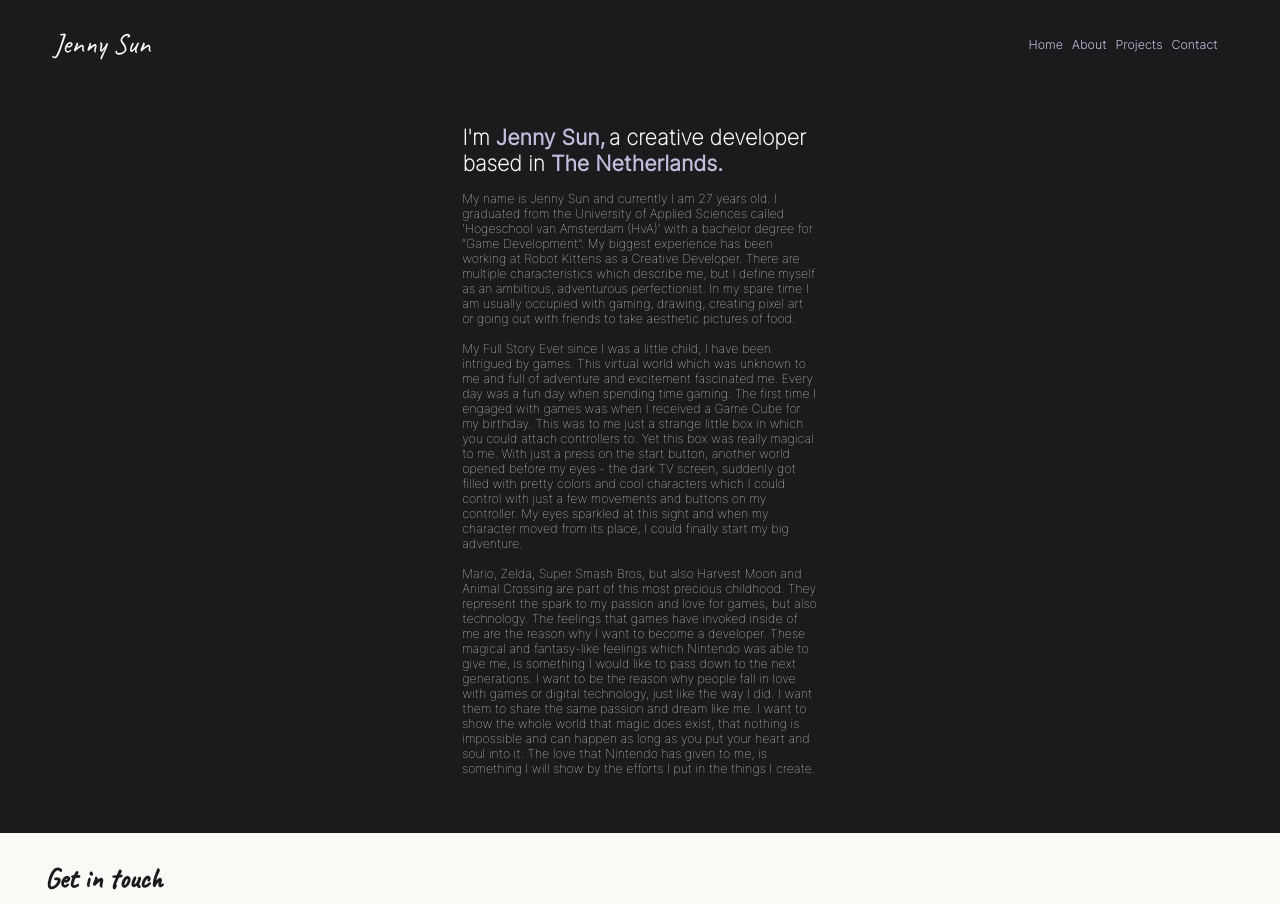
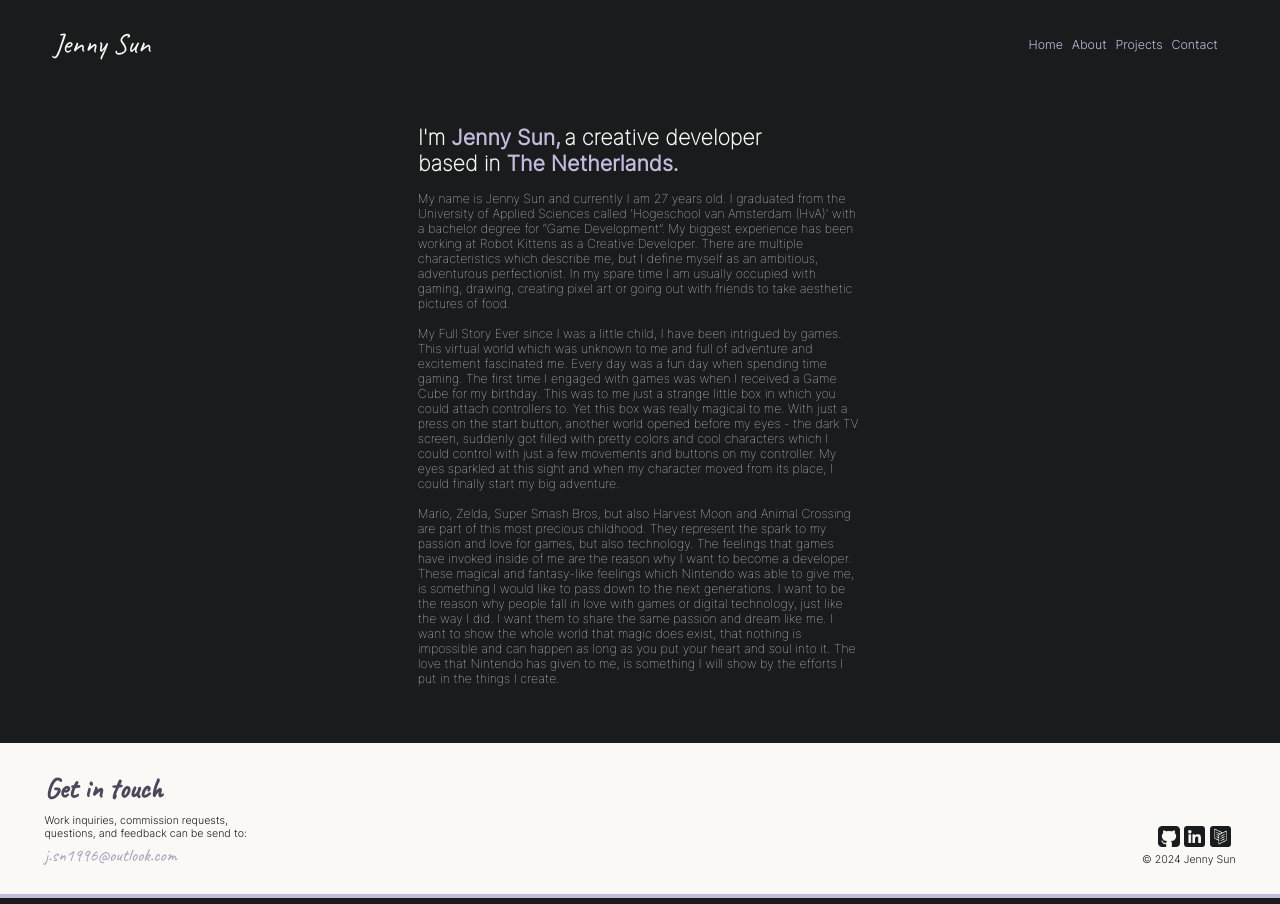
Before and after one commit to xMISSJ/portfolio, a SvelteKit app: page /about in a window 1280 px wide. Shown: the top 904 px of the page. Built offline with nearby package versions, Linux system fonts and the light colour scheme.

Commit message:
feat: adjustments to color palette and also made about text wider.

```diff
--- a/src/components/Footer.svelte
+++ b/src/components/Footer.svelte
@@ -17,9 +17,9 @@
       <p id="email">j.sn1996@outlook.com</p>
     </div>
     <div id="right-content">
-      <p>© 2024 Jenny Sun</p>
+      <SocialChain isLight={false} showAmount={3} />
       <Spacer multiplier={1} />
-      <SocialChain isLight={false} />
+      <p id="copyright">© 2024 Jenny Sun</p>
     </div>
   </section>
   <Spacer multiplier={8} />
@@ -63,7 +63,7 @@
   h1 {
     font-family: "Caveat", sans-serif;
     font-size: 3.2rem;
-    color: var(--color-dark-grey);
+    color: var(--color-darkest-lilac);
   }
 
   p {
@@ -75,11 +75,11 @@
   #email {
     font-family: "Caveat", sans-serif;
     font-size: 2rem;
-    color: var(--color-darker-grey);
+    color: var(--color-slightly-dark-lilac);
     cursor: pointer;
 
     &:hover {
-      color: var(--color-dark-grey);
+      color: var(--color-dark-lilac);
     }
   }
 
--- a/src/components/Menu.svelte
+++ b/src/components/Menu.svelte
@@ -84,7 +84,7 @@
 
     &:active {
       text-decoration: underline;
-      color: var(--color-darerk-lilac);
+      color: var(--color-dark-lilac);
       text-decoration-color: var(--color-darker-lilac);
     }
   }
--- a/src/components/SocialChain.svelte
+++ b/src/components/SocialChain.svelte
@@ -2,6 +2,7 @@
   import IconButton from "./IconButton.svelte";
 
   export let isLight: boolean = true;
+  export let showAmount: number = -1;
 
   let theme = isLight ? "/light" : "/dark";
   let basePath = `/icons/socials${theme}`;
@@ -44,13 +45,20 @@
       url: "https://www.twitch.tv/strawberriicake",
     },
   ];
+
+  if (showAmount == -1) {
+    showAmount = socialList.length;
+  }
 </script>
 
 <div id="social-container">
   {#each socialList as socialItem, index}
+    {#if index <= showAmount - 1}
       <div
         id="social-icon"
-      style="margin-right:{index == socialList.length - 1 ? '0rem' : '0.5rem'};"
+        style="margin-right:{index == socialList.length - 1
+          ? '0rem'
+          : '0.5rem'};"
       >
         <IconButton
           src={socialItem.src}
@@ -58,6 +66,7 @@
           url={socialItem.url}
         />
       </div>
+    {/if}
   {/each}
 </div>
 
--- a/src/routes/about/+page.svelte
+++ b/src/routes/about/+page.svelte
@@ -69,7 +69,7 @@
     display: flex;
     flex-direction: column;
     align-items: start;
-    width: 40rem;
+    width: 50rem;
   }
 
   #default {
--- a/static/global.css
+++ b/static/global.css
@@ -4,8 +4,10 @@
   --color-darker-grey: #797a7b;
   --color-lightest-grey: #acacac;
   --color-lilac: #c4bbdd;
-  --color-darker-lilac: #837b9c;
+  --color-slightly-dark-lilac: #a79fbd;
+  --color-darker-lilac: #655f78;
   --color-dark-lilac: #54517c;
+  --color-darkest-lilac: #4c485b;
   --color-off-white: #faf9f6;
   --color-black: #000000;
 
```
Lines whose indentation alone changed are shown as unchanged.
